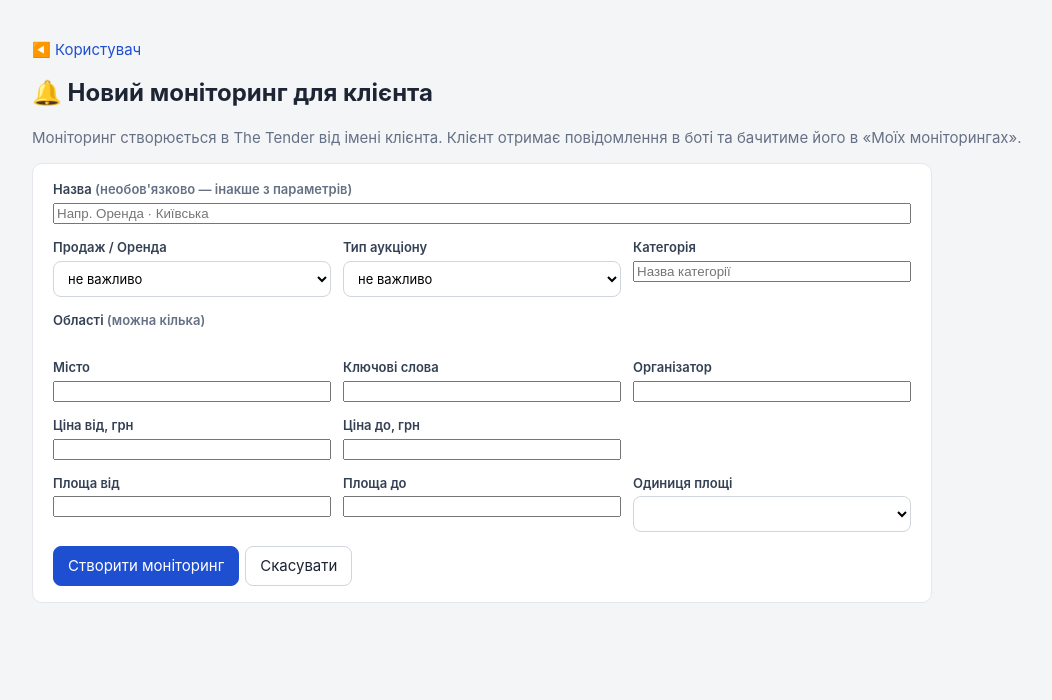
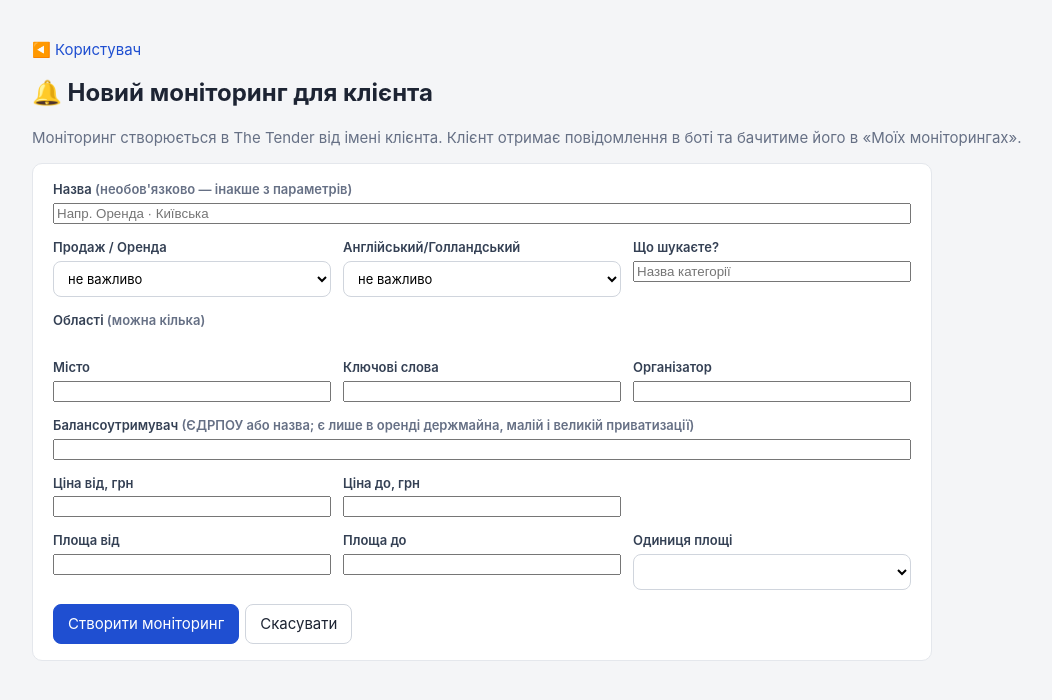
Before and after one commit to Thetender/Telegram_bot, a Python web app: template backend/app/admin/templates/monitoring_new.html in a window 1280 px wide. Shown: the part 56-756 px from the top of the page, without its empty margins (24-1076 px from the left). Run offline with Jinja, Linux system fonts and the light colour scheme; the template is opened without the code that fills it, so the values that code supplies are empty.

Commit message:
Dashboard monitoring form: balance holder, new labels, category order
Co-Authored-By: Claude Opus 5.5 <noreply@anthropic.com>
Claude-Session: https://claude.ai/code/session_01JzVZnugwLh4KhriCsyYtu1

```diff
--- a/backend/app/admin/routes.py
+++ b/backend/app/admin/routes.py
@@ -439,7 +439,9 @@ def create_router() -> APIRouter:
         errors: list[str] | None = None,
     ) -> Response:
         try:
-            categories = await request.app.state.tender.get_categories()
+            from app.bot.handlers.search import sort_categories
+
+            categories = sort_categories(await request.app.state.tender.get_categories())
         except Exception:  # noqa: BLE001 - the form still works with a text field
             categories = []
         from app.services import search_params as sp
--- a/backend/app/admin/templates/monitoring_new.html
+++ b/backend/app/admin/templates/monitoring_new.html
@@ -15,11 +15,11 @@
       <select name="auction_type"><option value="">не важливо</option>
         {% for k, label in auction_types.items() %}<option value="{{ k }}" {{ 'selected' if v.get('auction_type') == k }}>{{ label }}</option>{% endfor %}
       </select></label>
-    <label class="fl">Тип аукціону
+    <label class="fl">Англійський/Голландський
       <select name="start_price_type"><option value="">не важливо</option>
         {% for k, label in price_types.items() %}<option value="{{ k }}" {{ 'selected' if v.get('start_price_type') == k }}>{{ label }}</option>{% endfor %}
       </select></label>
-    <label class="fl">Категорія
+    <label class="fl">Що шукаєте?
       {% if categories %}
       <select name="category"><option value="">не важливо</option>
         {% for c in categories %}<option value="{{ c }}" {{ 'selected' if v.get('category') == c }}>{{ c }}</option>{% endfor %}
@@ -38,6 +38,8 @@
     <label class="fl">Ключові слова<input name="keywords" maxlength="200" value="{{ v.get('keywords', '') }}"></label>
     <label class="fl">Організатор<input name="customer_name" maxlength="200" value="{{ v.get('customer_name', '') }}"></label>
   </div>
+  <label class="fl">Балансоутримувач <span class="muted">(ЄДРПОУ або назва; є лише в оренді держмайна, малій і великій приватизації)</span>
+    <input name="balance_holder" maxlength="255" value="{{ v.get('balance_holder', '') }}"></label>
   <div class="grid3">
     <label class="fl">Ціна від, грн<input name="min_price" inputmode="decimal" value="{{ v.get('min_price', '') }}"></label>
     <label class="fl">Ціна до, грн<input name="max_price" inputmode="decimal" value="{{ v.get('max_price', '') }}"></label>
```
